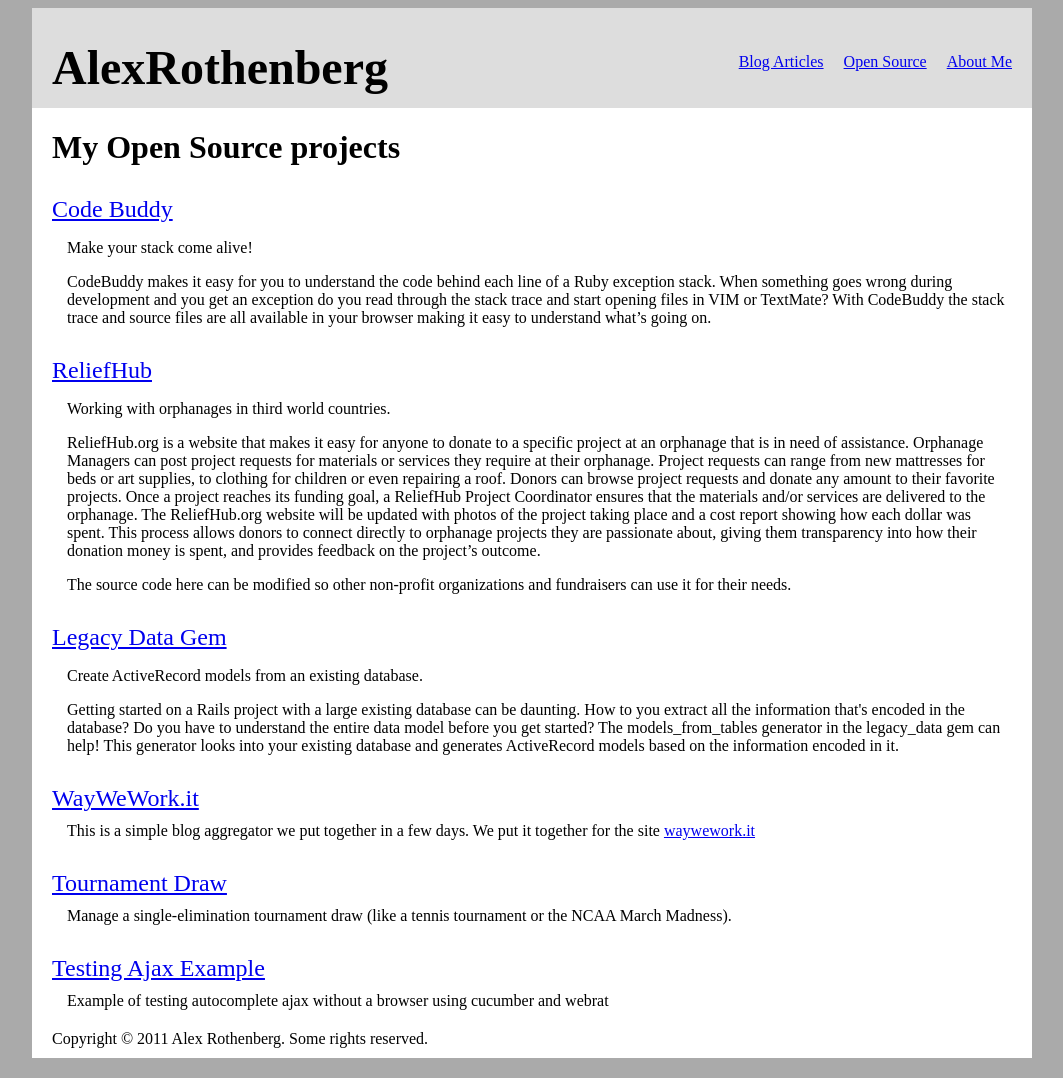
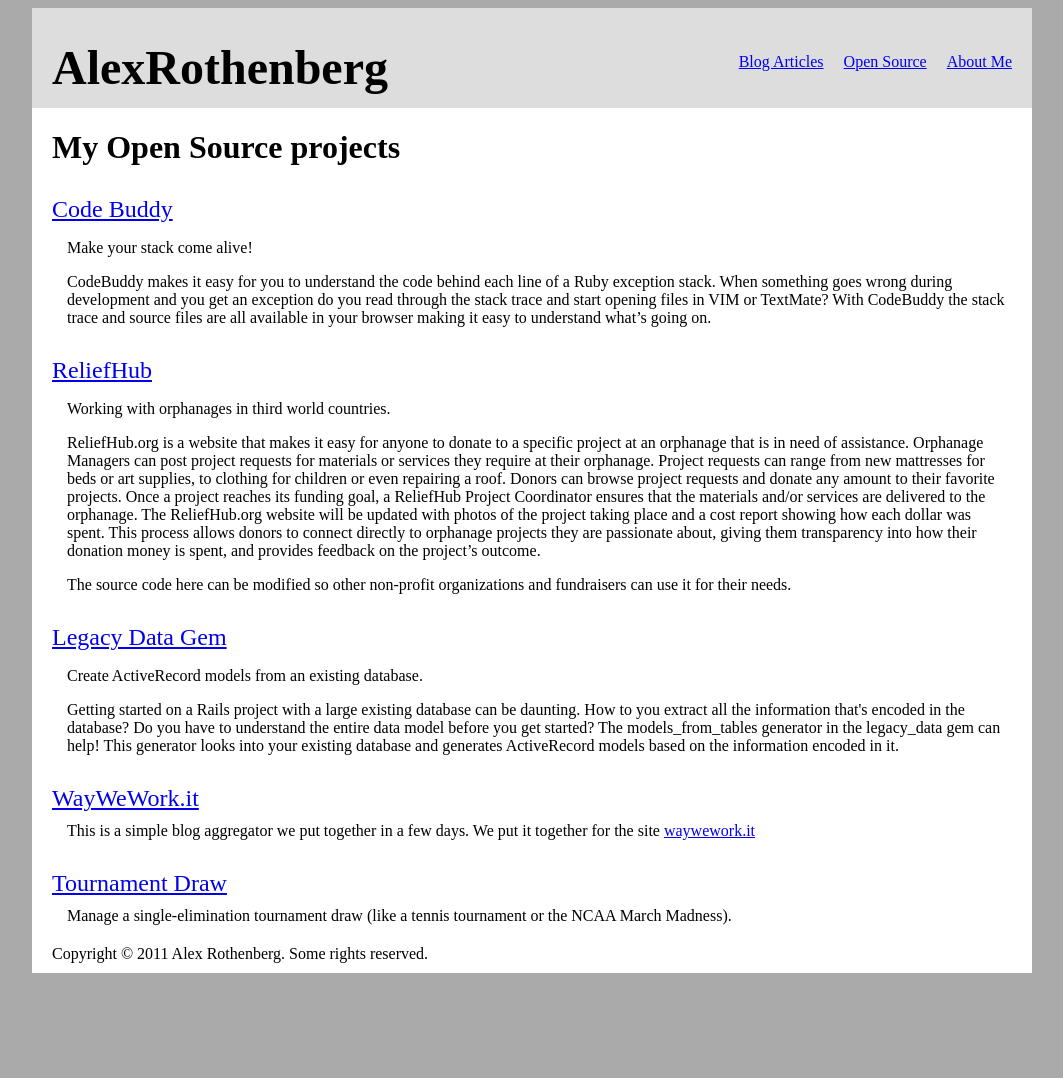
Before and after one commit to alexrothenberg/alexrothenberg.github.com, a Jekyll site: the page built from open_source.html, in a window 1280 px wide. Shown: the whole page, without its empty margins (108-1171 px from the left). Built offline with Jekyll 4.4.1, drawn with Linux system fonts in a browser that asks for light colours; after the commit the page ends 993 px from its top, so only the background shows below that.

```diff
--- a/open_source.html
+++ b/open_source.html
@@ -45,9 +45,4 @@ title: Alex Rothenberg
     <div class="title"><a href="https://github.com/alexrothenberg/tournament-draw">Tournament Draw</a></div>
     <div class="extract">Manage a single-elimination tournament draw (like a tennis tournament or the NCAA March Madness).</div>
   </div>
-
-  <div class="project">
-    <div class="title"><a href="https://github.com/alexrothenberg/testing-ajax-example">Testing Ajax Example</a></div>
-    <div class="extract">Example of testing autocomplete ajax without a browser using cucumber and webrat</div>
-  </div>
 </div>
```
Also changed, not shown: _layouts/post.html (+2 -17 lines), _posts/2010-01-27-what-to-do-when-activerecord-thinks.html (+5 -2 lines).
